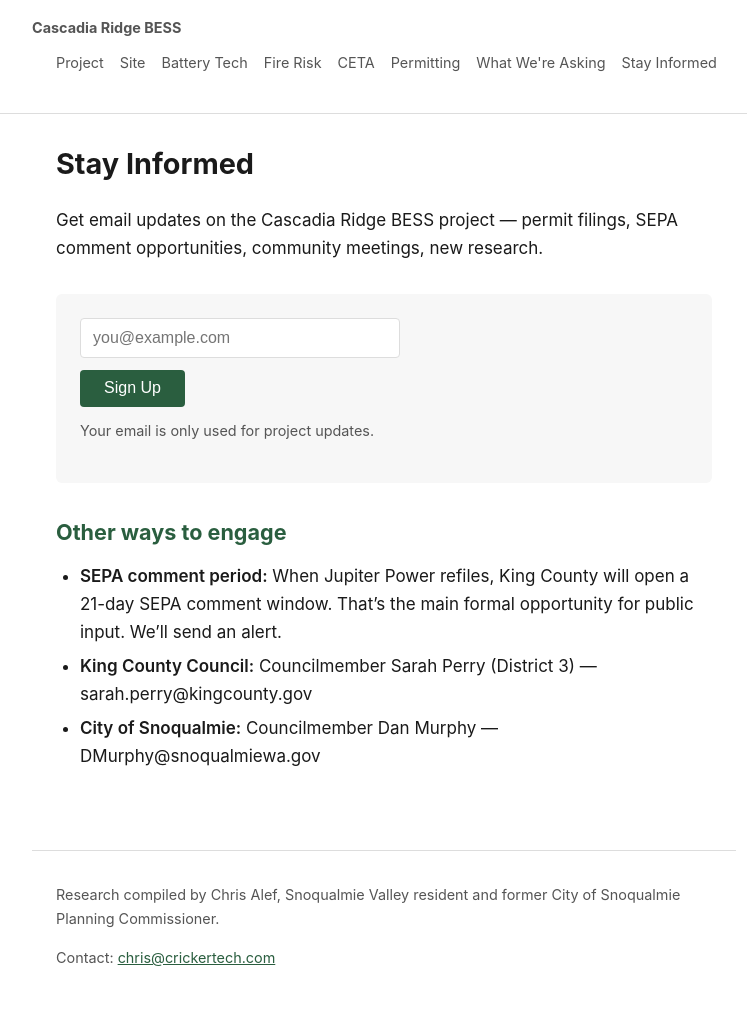
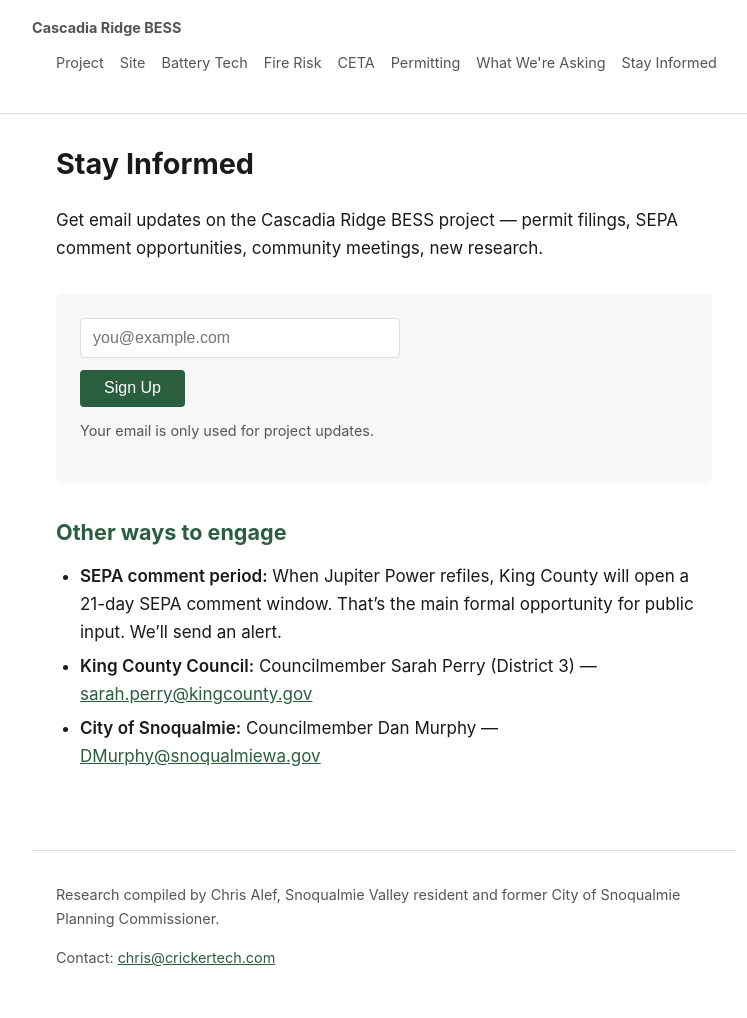
Before and after one commit to calef/cascadia-ridge-bess, a Jekyll site: the page built from _pages/subscribe.md, in a window 1280 px wide. Shown: the whole page, without its empty margins (256-1003 px from the left). Built offline with Jekyll 4.4.1, drawn with Linux system fonts in a browser that asks for light colours; part of the change alters nothing that is shown.

```diff
--- a/_pages/subscribe.md
+++ b/_pages/subscribe.md
@@ -19,5 +19,5 @@ Get email updates on the Cascadia Ridge BESS project — permit filings, SEPA co
 ## Other ways to engage
 
 - **SEPA comment period:** When Jupiter Power refiles, King County will open a 21-day SEPA comment window. That's the main formal opportunity for public input. We'll send an alert.
-- **King County Council:** Councilmember Sarah Perry (District 3) — sarah.perry@kingcounty.gov
-- **City of Snoqualmie:** Councilmember Dan Murphy — DMurphy@snoqualmiewa.gov
+- **King County Council:** Councilmember Sarah Perry (District 3) — [sarah.perry@kingcounty.gov](mailto:sarah.perry@kingcounty.gov)
+- **City of Snoqualmie:** Councilmember Dan Murphy — [DMurphy@snoqualmiewa.gov](mailto:DMurphy@snoqualmiewa.gov)
```
